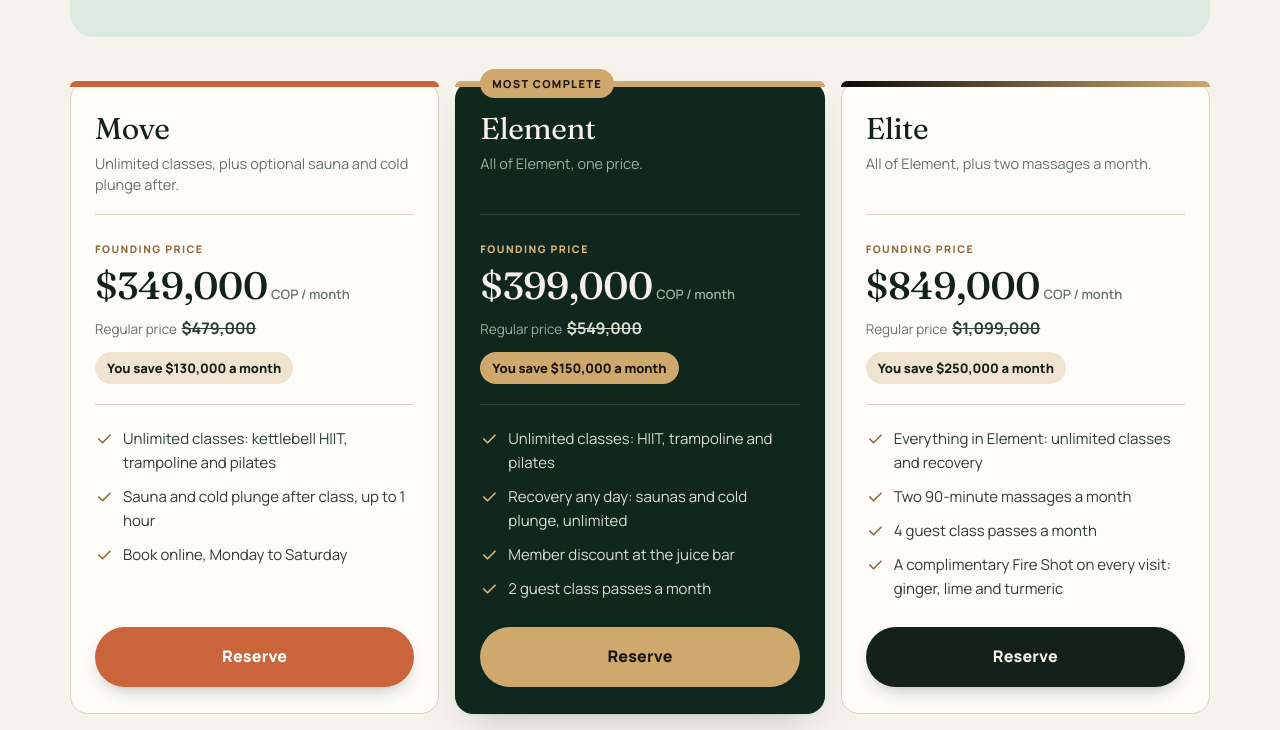
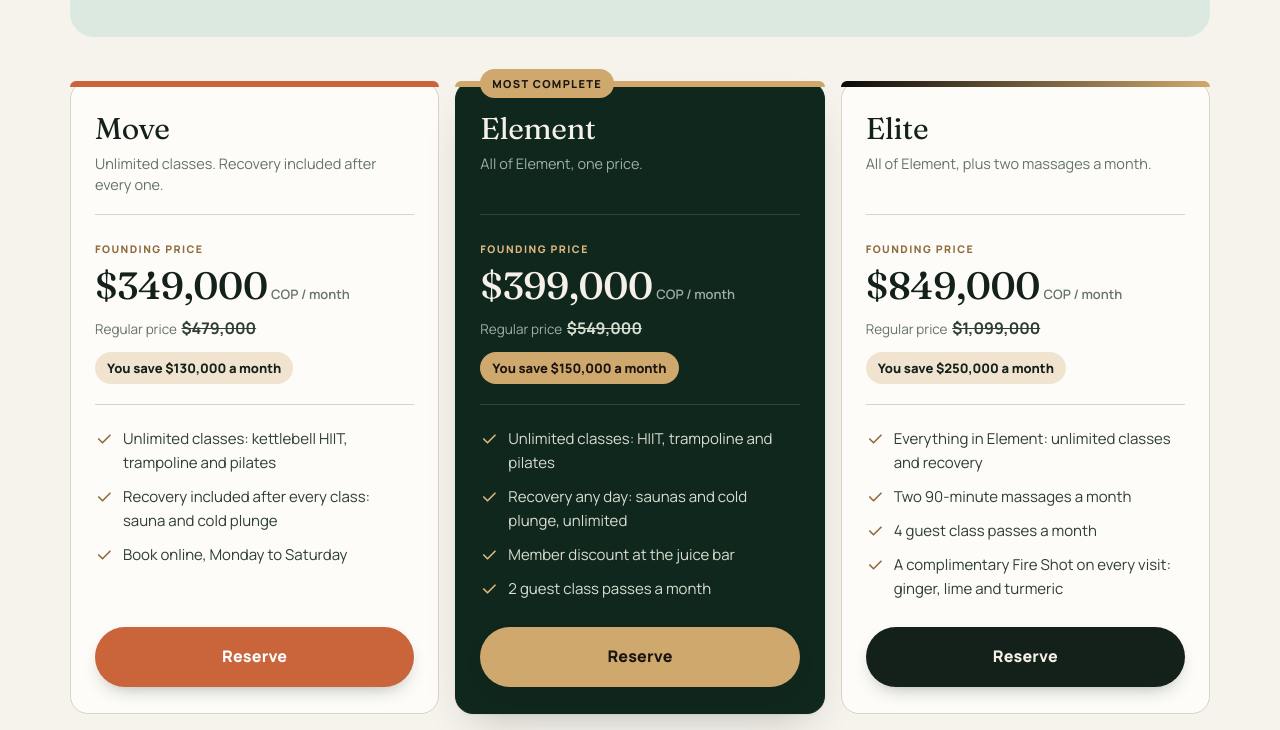
Before and after one commit to ryandundun/element-health-club, a plain HTML site: page memberships.html in a window 1280 px wide. Shown: the part 721-1451 px from the top of the page. Drawn offline with Linux system fonts and the light colour scheme.

Commit message:
Move: 'Recovery included after every one' instead of 'free recovery'
Co-Authored-By: Claude Opus 5.5 <noreply@anthropic.com>
Claude-Session: https://claude.ai/code/session_01Qw1NFsD7h4SwUNG8ia8J8n

```diff
--- a/memberships.html
+++ b/memberships.html
@@ -91,7 +91,7 @@
     <div class="plans">
       <article class="plan fade" data-plan="move">
         <h3>Move</h3>
-        <p class="sub" data-i18n="plans.move.sub">Unlimited classes, plus optional sauna and cold plunge after.</p>
+        <p class="sub" data-i18n="plans.move.sub">Unlimited classes. Recovery included after every one.</p>
         <div class="plan-price">
           <span class="plan-found" data-i18n="plans.founding">Founding price</span>
           <p class="plan-now"><b data-i18n="plans.move.price">$349,000</b> <small data-i18n="plans.per">COP / month</small></p>
@@ -100,7 +100,7 @@
         </div>
         <ul>
           <li><svg viewBox="0 0 24 24" fill="none" stroke="currentColor" stroke-width="2.2" stroke-linecap="round" stroke-linejoin="round"><path d="m5 12 5 5L20 7"/></svg><span data-i18n="plans.move.1">Unlimited classes: kettlebell HIIT, trampoline and pilates</span></li>
-          <li><svg viewBox="0 0 24 24" fill="none" stroke="currentColor" stroke-width="2.2" stroke-linecap="round" stroke-linejoin="round"><path d="m5 12 5 5L20 7"/></svg><span data-i18n="plans.move.2">Sauna and cold plunge after class, up to 1 hour</span></li>
+          <li><svg viewBox="0 0 24 24" fill="none" stroke="currentColor" stroke-width="2.2" stroke-linecap="round" stroke-linejoin="round"><path d="m5 12 5 5L20 7"/></svg><span data-i18n="plans.move.2">Recovery included after every class: sauna and cold plunge</span></li>
           <li><svg viewBox="0 0 24 24" fill="none" stroke="currentColor" stroke-width="2.2" stroke-linecap="round" stroke-linejoin="round"><path d="m5 12 5 5L20 7"/></svg><span data-i18n="plans.move.3">Book online, Monday to Saturday</span></li>
         </ul>
         <a class="btn btn-primary" data-wa="wa.plan.move" href="https://wa.me/573106508588" target="_blank" rel="noopener" data-i18n="plans.cta">Reserve</a>
--- a/site.js
+++ b/site.js
@@ -124,13 +124,13 @@
       "plans.recovery.1": "Dry sauna, unlimited",
       "plans.recovery.2": "Cold plunge, unlimited",
       "plans.recovery.3": "Come any day, Monday to Saturday", "plans.recovery.4": "Made for people who train elsewhere: runners, cyclists, athletes",
-      "plans.move.sub": "Unlimited classes, plus optional sauna and cold plunge after.",
+      "plans.move.sub": "Unlimited classes. Recovery included after every one.",
       "plans.move.price": "$349,000",
       "plans.move.was": "$479,000",
       "plans.move.save": "You save $130,000 a month",
       "wa.plan.move": "Hi, I'd like the Move membership at the founding price.",
       "plans.move.1": "Unlimited classes: kettlebell HIIT, trampoline and pilates",
-      "plans.move.2": "Sauna and cold plunge after class, up to 1 hour",
+      "plans.move.2": "Recovery included after every class: sauna and cold plunge",
       "plans.move.3": "Book online, Monday to Saturday",
       "plans.element.sub": "All of Element, one price.",
       "plans.element.price": "$399,000",
@@ -281,13 +281,13 @@
       "plans.recovery.1": "Sauna seco, sin límite",
       "plans.recovery.2": "Cold plunge, sin límite",
       "plans.recovery.3": "Ven cualquier día, de lunes a sábado", "plans.recovery.4": "Ideal si ya entrenas en otro lado: corredores, ciclistas, deportistas",
-      "plans.move.sub": "Clases ilimitadas, más sauna y cold plunge después, si te provoca.",
+      "plans.move.sub": "Clases ilimitadas. Recovery incluido después de cada una.",
       "plans.move.price": "$349.000",
       "plans.move.was": "$479.000",
       "plans.move.save": "Ahorras $130.000 al mes",
       "wa.plan.move": "Hola, quiero la membresía Move con precio fundador.",
       "plans.move.1": "Clases ilimitadas: HIIT con kettlebells, trampolín y pilates",
-      "plans.move.2": "Sauna y cold plunge después de clase, hasta 1 hora",
+      "plans.move.2": "Recovery incluido después de cada clase: sauna y cold plunge",
       "plans.move.3": "Reserva en línea, de lunes a sábado",
       "plans.element.sub": "Todo Element, un solo precio.",
       "plans.element.price": "$399.000",
```
